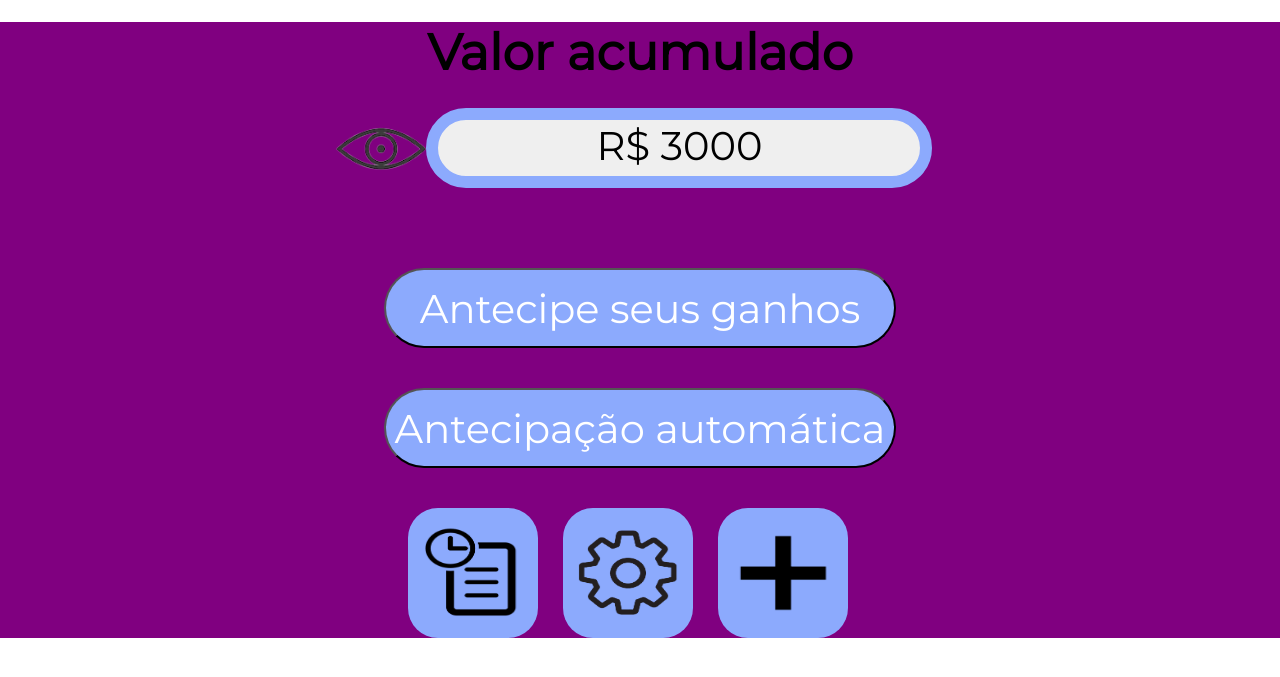
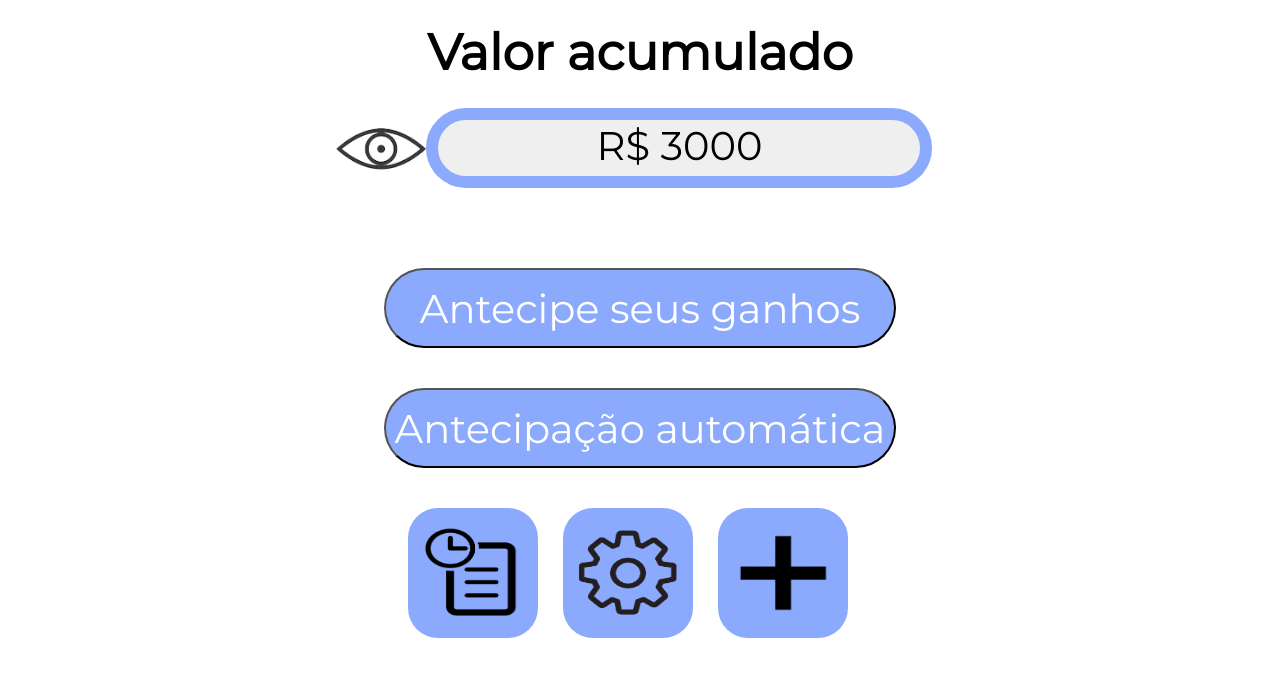
Before and after one commit to 2022M2T4-Inteli/FLIGHT, a plain HTML site: page src/Frontend/Sequencia/1. HOTEL.JORDAN - Conta/HTML/mainHoteleiro.html in a window 1280 px wide. Shown: the part 83-760 px from the top of the page. Drawn offline with Linux system fonts and the light colour scheme.

Commit message:
Update mainHoteleiro.css

```diff
--- a/src/Frontend/Sequencia/1. HOTEL.JORDAN - Conta/CSS/mainHoteleiro.css
+++ b/src/Frontend/Sequencia/1. HOTEL.JORDAN - Conta/CSS/mainHoteleiro.css
@@ -17,7 +17,6 @@
     flex-direction: column;
     align-items: center;
     width: 100%;
-    background-color: purple;
 }
     .valueLetter {
         font-size: 50px;
```
